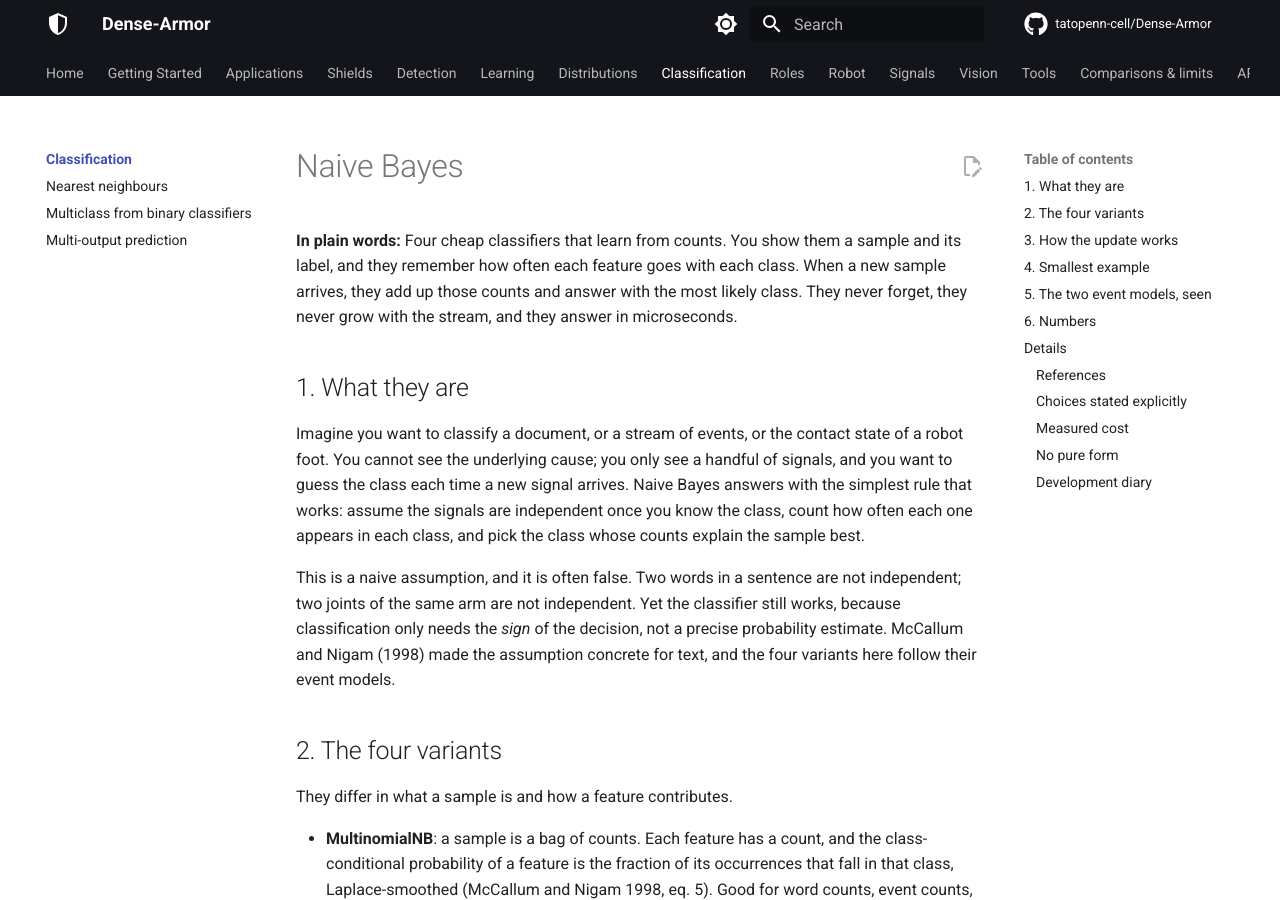
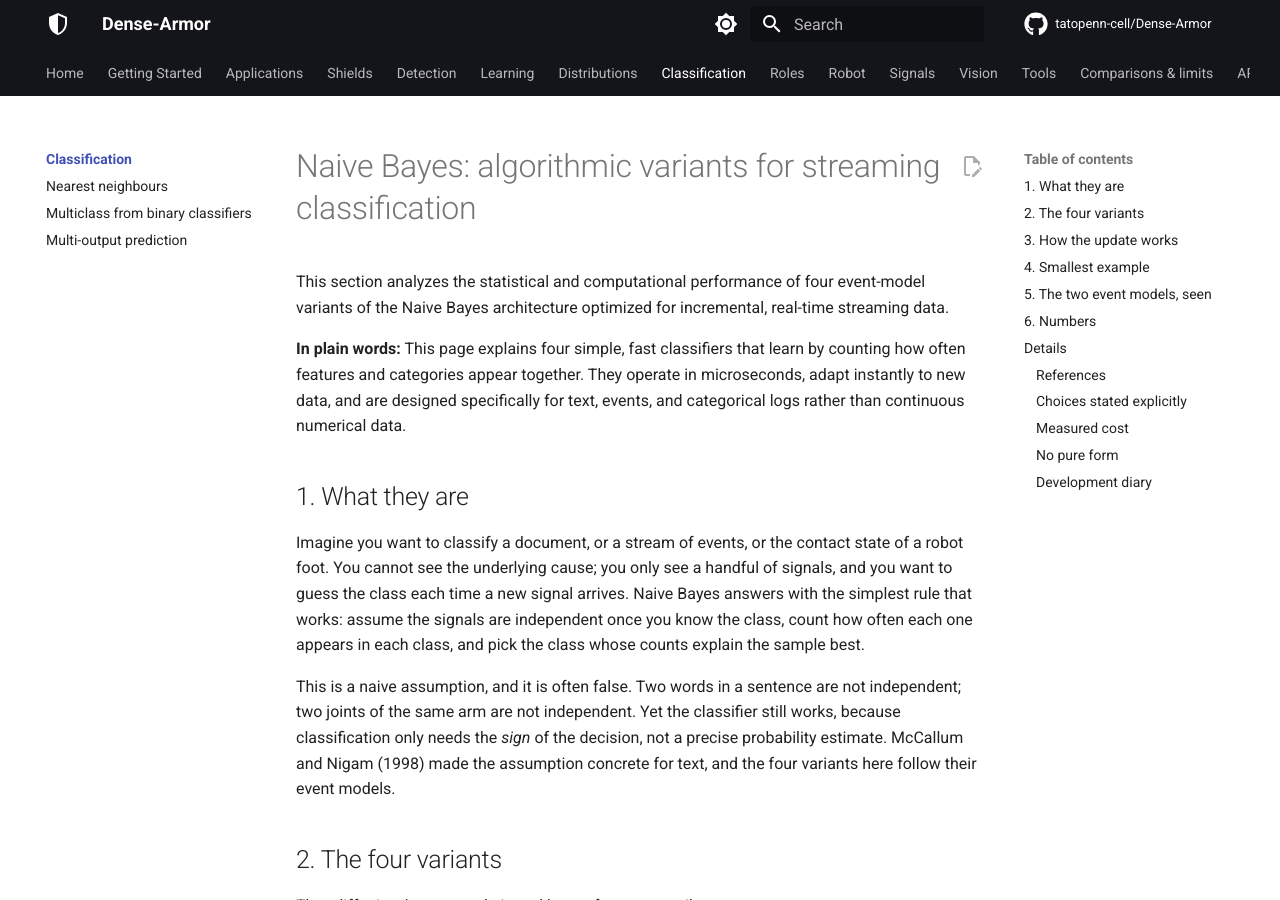
Before and after one commit to tatopenn-cell/Dense-Armor, an MkDocs documentation site: the page built from docs/bayes/index.md, in a window 1280 px wide and 900 px high. Built offline with MkDocs 1.6.1 and Material for MkDocs 9.7.7, drawn with Linux system fonts in a browser that asks for light colours; comment, search, counter and statistics services are not loaded.

Commit message:
Revise Naive Bayes section for clarity and focus
Updated the introduction to clarify the focus on algorithmic variants for streaming classification and improved the explanation of Naive Bayes classifiers.

```diff
--- a/docs/bayes/index.md
+++ b/docs/bayes/index.md
@@ -1,6 +1,9 @@
-# Naive Bayes
+# Naive Bayes: algorithmic variants for streaming classification
 
-**In plain words:** Four cheap classifiers that learn from counts. You show them a sample and its label, and they remember how often each feature goes with each class. When a new sample arrives, they add up those counts and answer with the most likely class. They never forget, they never grow with the stream, and they answer in microseconds.
+This section analyzes the statistical and computational performance of four event-model variants of the Naive Bayes architecture optimized for incremental, real-time streaming data.
+
+**In plain words:** This page explains four simple, fast classifiers that learn by counting how often features and categories appear together. They operate in microseconds, adapt instantly to new data, and are designed specifically for text, events, and categorical logs rather than continuous numerical data.
+
 
 ## 1. What they are
 
```
